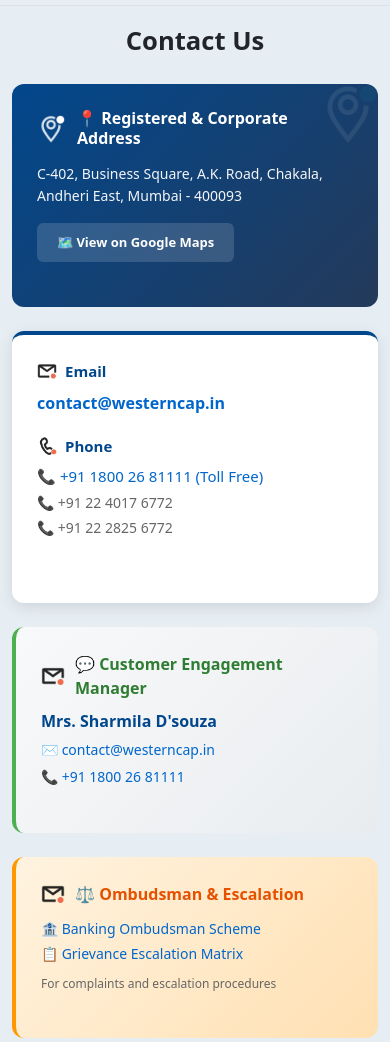
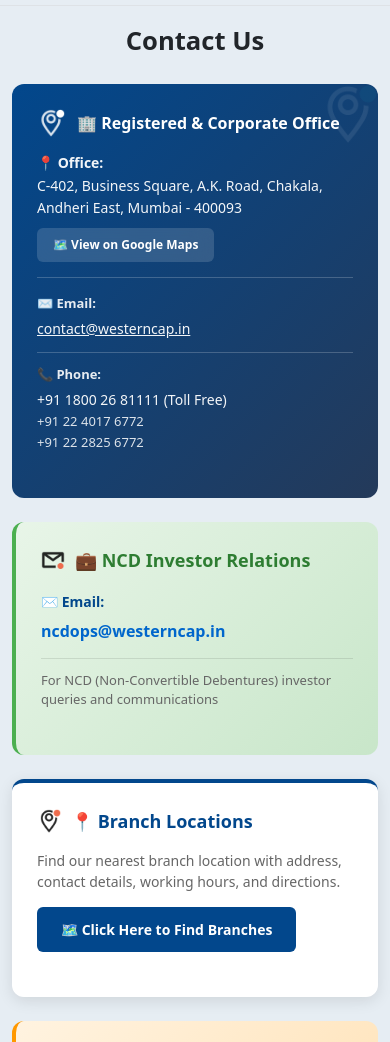
Before and after one commit to kiramogs/westerncap, a website: page contactus/index.html in a window 390 px wide. Shown: the part 58-1100 px from the top of the page. Drawn offline with nearby package versions, Linux system fonts and the light colour scheme.

Commit message:
Restructure Contact Us page: 1) Merge office+email+phone in first card 2) Move NCD Investor to 2nd position 3) Replace Customer Engagement with Branch Locator 4) Reorder Escalation Matrix before Ombudsman 5) Add phone, working hours, Get Directions to branch info 6) Remove form section 7) Change 'File Complaint Online' to 'CMS Portal' in escalation matrix

```diff
--- a/contactus/index.html
+++ b/contactus/index.html
@@ -250,90 +250,86 @@
                     <div style="position: relative; z-index: 2;">
                         <div class="d-flex align-items-center" style="margin-bottom: 15px;">
                             <img src="/img/locate.png" alt="" style="width: 28px; height: 28px; margin-right: 12px; filter: brightness(0) invert(1);">
-                            <h5 style="margin: 0; font-size: 18px; font-weight: 600;">📍 Registered & Corporate Address</h5>
+                            <h5 style="margin: 0; font-size: 18px; font-weight: 600;">🏢 Registered & Corporate Office</h5>
                         </div>
-                        <p style="margin: 0 0 15px 0; font-size: 14px; line-height: 1.6; opacity: 0.95;">
-                            C-402, Business Square, A.K. Road, Chakala, Andheri East, Mumbai - 400093
-                        </p>
-                        <a href="https://maps.app.goo.gl/msYq7gPaVRf9ag1y9" target="_blank" style="display: inline-block; padding: 10px 20px; background: rgba(255, 255, 255, 0.15); color: white; text-decoration: none; border-radius: 6px; font-size: 13px; font-weight: 600; transition: all 0.3s ease; backdrop-filter: blur(10px);">
-                            🗺️ View on Google Maps
-                        </a>
+
+                        <!-- Address -->
+                        <div style="margin-bottom: 15px;">
+                            <p style="margin: 0 0 8px 0; font-size: 14px; line-height: 1.6; opacity: 0.95;">
+                                <strong>📍 Office:</strong><br>
+                                C-402, Business Square, A.K. Road, Chakala, Andheri East, Mumbai - 400093
+                            </p>
+                            <a href="https://maps.app.goo.gl/msYq7gPaVRf9ag1y9" target="_blank" style="display: inline-block; padding: 8px 16px; background: rgba(255, 255, 255, 0.15); color: white; text-decoration: none; border-radius: 6px; font-size: 12px; font-weight: 600; transition: all 0.3s ease; backdrop-filter: blur(10px);">
+                                🗺️ View on Google Maps
+                            </a>
+                        </div>
+
+                        <!-- Email -->
+                        <div style="margin-bottom: 12px; padding-top: 12px; border-top: 1px solid rgba(255,255,255,0.2);">
+                            <strong style="font-size: 13px; opacity: 0.9;">✉️ Email:</strong><br>
+                            <a href="mailto:contact@westerncap.in" style="font-size: 14px; color: white; text-decoration: underline; opacity: 0.95; margin-top: 4px; display: inline-block;">contact@westerncap.in</a>
+                        </div>
+
+                        <!-- Phone -->
+                        <div style="padding-top: 8px; border-top: 1px solid rgba(255,255,255,0.2);">
+                            <strong style="font-size: 13px; opacity: 0.9;">📞 Phone:</strong><br>
+                            <a href="tel:+9118002681111" style="display: block; font-size: 14px; color: white; text-decoration: none; opacity: 0.95; margin-top: 4px;">+91 1800 26 81111 (Toll Free)</a>
+                            <a href="tel:+912240176772" style="display: block; font-size: 13px; color: white; text-decoration: none; opacity: 0.85; margin-top: 2px;">+91 22 4017 6772</a>
+                            <a href="tel:+912228256772" style="display: block; font-size: 13px; color: white; text-decoration: none; opacity: 0.85; margin-top: 2px;">+91 22 2825 6772</a>
+                        </div>
                     </div>
                 </div>
             </div>
 
             <div class="col-md-6 mb-4" data-aos="fade-up" data-aos-duration="1000" data-aos-delay="100">
-                <!-- Contact Information Card -->
-                <div class="contact-card" style="background: white; padding: 25px; border-radius: 12px; box-shadow: 0 4px 15px rgba(0,0,0,0.1); height: 100%; border-top: 4px solid #02478c;">
-                    <div style="margin-bottom: 20px;">
-                        <div class="d-flex align-items-center" style="margin-bottom: 8px;">
-                            <img src="/img/mail.png" alt="" style="width: 20px; height: 20px; margin-right: 8px;">
-                            <strong style="color: #02478c; font-size: 15px;">Email</strong>
-                        </div>
-                        <a href="mailto:contact@westerncap.in" style="font-size: 16px; color: #0066cc; font-weight: 600; text-decoration: none;">contact@westerncap.in</a>
+                <!-- NCD Investor Relations -->
+                <div class="contact-card" style="background: linear-gradient(135deg, #e8f5e8, #c8e6c9); padding: 25px; border-radius: 12px; border-left: 4px solid #4CAF50; height: 100%;">
+                    <div class="d-flex align-items-center" style="margin-bottom: 15px;">
+                        <img src="/img/mail.png" alt="" style="width: 24px; height: 24px; margin-right: 10px;">
+                        <strong style="color: #2e7d32; font-size: 18px;">💼 NCD Investor Relations</strong>
                     </div>
-
-                    <div style="margin-bottom: 20px;">
-                        <div class="d-flex align-items-center" style="margin-bottom: 8px;">
-                            <img src="/img/phone.png" alt="" style="width: 20px; height: 20px; margin-right: 8px;">
-                            <strong style="color: #02478c; font-size: 15px;">Phone</strong>
-                        </div>
-                        <div style="display: flex; flex-direction: column; gap: 4px;">
-                            <a href="tel:+9118002681111" style="font-size: 15px; color: #0066cc; font-weight: 500; text-decoration: none;">📞 +91 1800 26 81111 (Toll Free)</a>
-                            <a href="tel:+912240176772" style="font-size: 14px; color: #666; text-decoration: none;">📞 +91 22 4017 6772</a>
-                            <a href="tel:+912228256772" style="font-size: 14px; color: #666; text-decoration: none;">📞 +91 22 2825 6772</a>
-                        </div>
+                    <div style="margin-bottom: 15px;">
+                        <strong style="color: #02478c; font-size: 14px;">✉️ Email:</strong>
+                        <a href="mailto:ncdops@westerncap.in" style="font-size: 16px; color: #0066cc; text-decoration: none; display: block; margin-top: 6px; font-weight: 600;">
+                            ncdops@westerncap.in
+                        </a>
                     </div>
+                    <p style="margin: 0; font-size: 13px; color: #666; line-height: 1.5; padding-top: 12px; border-top: 1px solid rgba(0,0,0,0.1);">
+                        For NCD (Non-Convertible Debentures) investor queries and communications
+                    </p>
                 </div>
             </div>
 
-            <!-- Bottom Row: Customer Service and Ombudsman -->
+            <!-- Bottom Row: Branch Location and Escalation Matrix -->
             <div class="col-md-6 mb-4" data-aos="fade-up" data-aos-duration="1000" data-aos-delay="200">
-                <!-- Customer Engagement Manager -->
-                <div class="contact-card" style="background: linear-gradient(135deg, #f8f9fa, #e9ecef); padding: 25px; border-radius: 12px; border-left: 4px solid #4CAF50; height: 100%;">
-                    <div class="d-flex align-items-center" style="margin-bottom: 12px;">
-                        <img src="/img/mail.png" alt="" style="width: 24px; height: 24px; margin-right: 10px;">
-                        <strong style="color: #2e7d32; font-size: 16px;">💬 Customer Engagement Manager</strong>
+                <!-- Branch Location -->
+                <div class="contact-card" style="background: white; padding: 25px; border-radius: 12px; box-shadow: 0 4px 15px rgba(0,0,0,0.1); height: 100%; border-top: 4px solid #02478c;">
+                    <div class="d-flex align-items-center" style="margin-bottom: 15px;">
+                        <img src="/img/locate.png" alt="" style="width: 24px; height: 24px; margin-right: 10px;">
+                        <strong style="color: #02478c; font-size: 18px;">📍 Branch Locations</strong>
                     </div>
-                    <h6 style="margin: 0 0 8px 0; color: #02478c; font-weight: 600;">Mrs. Sharmila D'souza</h6>
-                    <a href="mailto:contact@westerncap.in" style="font-size: 14px; color: #0066cc; text-decoration: none; display: block; margin-bottom: 4px;">✉️ contact@westerncap.in</a>
-                    <a href="tel:+9118002681111" style="font-size: 14px; color: #0066cc; text-decoration: none;">📞 +91 1800 26 81111</a>
+                    <p style="margin: 0 0 15px 0; font-size: 14px; color: #666; line-height: 1.5;">
+                        Find our nearest branch location with address, contact details, working hours, and directions.
+                    </p>
+                    <a href="#branch-locator-section" style="display: inline-block; padding: 12px 24px; background: #02478c; color: white; text-decoration: none; border-radius: 6px; font-size: 14px; font-weight: 600; transition: all 0.3s ease;" onmouseover="this.style.background='#243a5a'" onmouseout="this.style.background='#02478c'">
+                        🗺️ Click Here to Find Branches
+                    </a>
                 </div>
             </div>
 
             <div class="col-md-6 mb-4" data-aos="fade-up" data-aos-duration="1000" data-aos-delay="300">
-                <!-- Ombudsman & Escalation -->
+                <!-- Escalation (Grievance Redressal) Matrix & Ombudsman -->
                 <div class="contact-card" style="background: linear-gradient(135deg, #fff3e0, #ffe0b2); padding: 25px; border-radius: 12px; border-left: 4px solid #ff9800; height: 100%;">
-                    <div class="d-flex align-items-center" style="margin-bottom: 12px;">
+                    <div class="d-flex align-items-center" style="margin-bottom: 15px;">
                         <img src="/img/mail.png" alt="" style="width: 24px; height: 24px; margin-right: 10px;">
-                        <strong style="color: #e65100; font-size: 16px;">⚖️ Ombudsman & Escalation</strong>
+                        <strong style="color: #e65100; font-size: 18px;">⚖️ Escalation & Ombudsman</strong>
                     </div>
-                    <div style="margin-bottom: 12px;">
-                        <a href="https://rbi.org.in/Scripts/Complaints.aspx" target="_blank" style="font-size: 14px; color: #0066cc; text-decoration: none; display: block; margin-bottom: 4px;">🏦 Banking Ombudsman Scheme</a>
-                        <a href="/escalation-matrix" target="_blank" style="font-size: 14px; color: #0066cc; text-decoration: none; display: block;">📋 Grievance Escalation Matrix</a>
+                    <div style="margin-bottom: 15px;">
+                        <a href="/escalation-matrix" target="_blank" style="font-size: 15px; color: #0066cc; text-decoration: none; display: block; margin-bottom: 8px; font-weight: 600;">📋 Grievance Escalation Matrix</a>
+                        <a href="https://rbi.org.in/Scripts/Complaints.aspx" target="_blank" style="font-size: 15px; color: #0066cc; text-decoration: none; display: block; font-weight: 600;">🏦 Banking Ombudsman Scheme</a>
                     </div>
-                    <p style="margin: 0; font-size: 12px; color: #666; line-height: 1.4;">
+                    <p style="margin: 0; font-size: 12px; color: #666; line-height: 1.4; padding-top: 12px; border-top: 1px solid rgba(0,0,0,0.1);">
                         For complaints and escalation procedures
-                    </p>
-                </div>
-            </div>
-
-            <!-- Bottom Row: NCD Investor (Full Width) -->
-            <div class="col-12 mb-4" data-aos="fade-up" data-aos-duration="1000" data-aos-delay="350">
-                <!-- NCD Investor -->
-                <div class="contact-card" style="background: linear-gradient(135deg, #e8f5e8, #c8e6c9); padding: 25px; border-radius: 12px; border-left: 4px solid #4CAF50; min-height: 150px;">
-                    <div class="d-flex align-items-center" style="margin-bottom: 12px;">
-                        <img src="/img/mail.png" alt="" style="width: 24px; height: 24px; margin-right: 10px;">
-                        <strong style="color: #2e7d32; font-size: 16px;">💼 NCD Investor Relations</strong>
-                    </div>
-                    <div style="margin-bottom: 8px;">
-                        <strong style="color: #02478c; font-size: 14px;">Email:</strong>
-                        <a href="mailto:ncdops@westerncap.in" style="font-size: 15px; color: #0066cc; text-decoration: none; display: block; margin-top: 4px; font-weight: 500;">
-                            ✉️ ncdops@westerncap.in
-                        </a>
-                    </div>
-                    <p style="margin: 0; font-size: 12px; color: #666; line-height: 1.4;">
-                        For NCD (Non-Convertible Debentures) investor queries and communications
                     </p>
                 </div>
             </div>
@@ -355,13 +351,6 @@
 <section class="contact-form pt-3 pb-3">
     <img src="/img/bg-patter.png" alt="" class="contact-page-bg-pattern d-none d-lg-block">
     <div class="container">
-        <h3 class="title mb-3">
-            Have a Question?
-        </h3>
-        <div class="subtitle text-center w-md-75 mx-auto">
-            We are happy to answer your questions. Please submit your queries below and we will get in touch with you.
-        </div>
-
         <!-- Branch Locator with Map -->
         <style>
             /* Mobile-friendly styles for branch selector */
@@ -484,7 +473,7 @@
             }
         </style>
 
-        <div class="row mt-5" data-aos="fade-up" data-aos-duration="1000" style="margin-bottom: 40px;">
+        <div id="branch-locator-section" class="row mt-5" data-aos="fade-up" data-aos-duration="1000" style="margin-bottom: 40px;">
             <!-- Left Side - Map -->
             <div class="col-lg-7 col-md-12">
                 <div class="branch-selector-map" style="background: white; border-radius: 8px; padding: 30px; box-shadow: 0 2px 8px rgba(0,0,0,0.1);">
@@ -980,19 +969,46 @@
         // Function to display selected branch info
         function displayBranchInfo(stateName, branchName, branchAddress) {
             const infoDiv = document.getElementById('selected-branch-info');
+            const branchData = branchLocations[stateName] && branchLocations[stateName][branchName];
+
+            // Get Google Maps directions URL
+            const directionsUrl = branchData
+                ? `https://www.google.com/maps/dir/?api=1&destination=${branchData.lat},${branchData.lng}`
+                : '#';
+
             infoDiv.innerHTML = `
                 <div style="margin-bottom: 15px;">
                     <h4 style="color: #02478c; font-size: 18px; font-weight: 600; margin-bottom: 10px;">
                         📍 ${branchName}, ${stateName}
                     </h4>
                 </div>
-                <div style="padding: 15px; background: white; border-radius: 6px; border: 1px solid #e0e0e0; margin-bottom: 15px;">
+
+                <!-- Address -->
+                <div style="padding: 15px; background: white; border-radius: 6px; border: 1px solid #e0e0e0; margin-bottom: 12px;">
                     <div style="color: #555; font-size: 14px; line-height: 1.6;">
+                        <strong style="color: #02478c;">Address:</strong><br>
                         ${branchAddress}
                     </div>
                 </div>
-                <div style="text-align: center; padding: 12px; background: #e8f5e9; border-radius: 4px;">
-                    <span style="color: #4CAF50; font-size: 14px; font-weight: 600;">✓ Branch selected! Fill the form below.</span>
+
+                <!-- Phone Number -->
+                <div style="padding: 12px; background: white; border-radius: 6px; border: 1px solid #e0e0e0; margin-bottom: 12px;">
+                    <strong style="color: #02478c; font-size: 14px;">📞 Phone:</strong><br>
+                    <a href="tel:+9118002681111" style="color: #0066cc; font-size: 14px; text-decoration: none;">+91 1800 26 81111 (Toll Free)</a>
+                </div>
+
+                <!-- Working Hours -->
+                <div style="padding: 12px; background: white; border-radius: 6px; border: 1px solid #e0e0e0; margin-bottom: 15px;">
+                    <strong style="color: #02478c; font-size: 14px;">🕒 Working Hours:</strong><br>
+                    <span style="color: #555; font-size: 13px;">Monday - Saturday: 10:00 AM - 6:00 PM</span><br>
+                    <span style="color: #999; font-size: 12px; font-style: italic;">Sunday: Closed</span>
+                </div>
+
+                <!-- Get Directions Button -->
+                <div style="text-align: center;">
+                    <a href="${directionsUrl}" target="_blank" style="display: inline-block; padding: 12px 24px; background: #4CAF50; color: white; text-decoration: none; border-radius: 6px; font-size: 14px; font-weight: 600; transition: all 0.3s ease;" onmouseover="this.style.background='#45a049'" onmouseout="this.style.background='#4CAF50'">
+                        🗺️ Get Directions
+                    </a>
                 </div>
             `;
         }
```
Also changed, not shown: escalation-matrix/index.html (+1 -1 lines).
